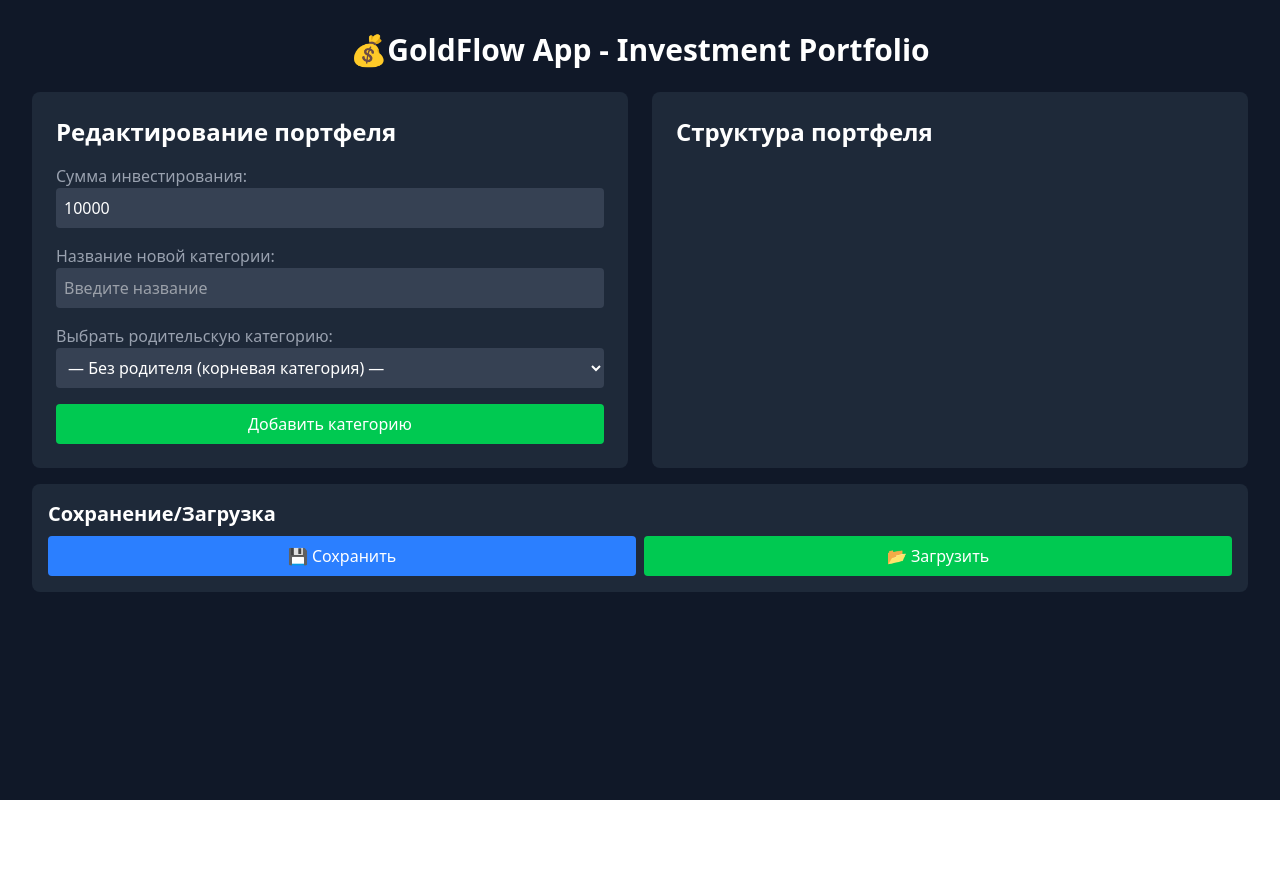
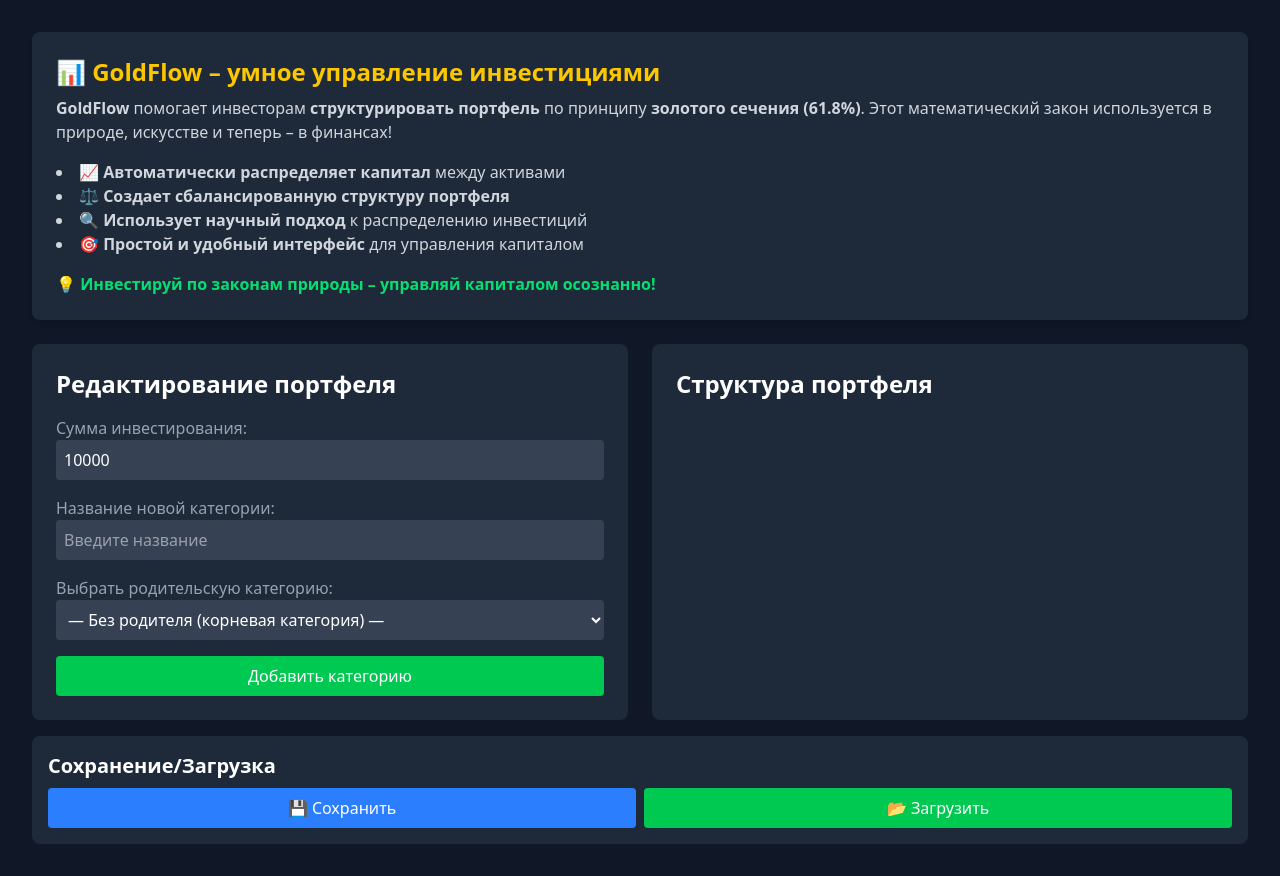
Before and after one commit to magicsd/gold-flow, a React (Vite) app: page / in a window 1280 px wide. Before the commit the page ends 800 px from the top, so only its background shows below. Built offline with nearby package versions, Linux system fonts and the light colour scheme.

Commit message:
feat: add info section

```diff
--- a/src/App.tsx
+++ b/src/App.tsx
@@ -2,13 +2,14 @@
 import PortfolioEditor from './components/PortfolioEditor'
 import PortfolioView from './components/PortfolioView'
 import PortfolioStorage from './components/PortfolioStorage'
+import InfoSection from './components/InfoSection.tsx'
 
 const App: React.FC = () => {
   const portfolioState = usePortfolio()
 
   return (
     <div className="min-h-screen bg-gray-900 text-white p-8">
-      <h1 className="text-3xl font-bold text-center mb-6">💰GoldFlow App - Investment Portfolio</h1>
+      <InfoSection />
       <div className="grid grid-cols-1 md:grid-cols-2 gap-6">
         <PortfolioEditor {...portfolioState} />
         <PortfolioView
--- /dev/null
+++ b/src/components/InfoSection.tsx
@@ -0,0 +1,33 @@
+const InfoSection = () => {
+  return (
+    <div className="bg-gray-800 text-white p-6 rounded-lg shadow-md mb-6">
+      <h2 className="text-2xl font-bold text-yellow-400 mb-2">
+        📊 GoldFlow – умное управление инвестициями
+      </h2>
+      <p className="text-gray-300 mb-4">
+        <strong>GoldFlow</strong> помогает инвесторам <strong>структурировать портфель</strong> по принципу{' '}
+        <strong>золотого сечения (61.8%)</strong>. Этот математический закон используется в природе, искусстве и теперь
+        – в финансах!
+      </p>
+      <ul className="list-disc list-inside text-gray-300 mb-4">
+        <li>
+          📈 <strong>Автоматически распределяет капитал</strong> между активами
+        </li>
+        <li>
+          ⚖️ <strong>Создает сбалансированную структуру портфеля</strong>
+        </li>
+        <li>
+          🔍 <strong>Использует научный подход</strong> к распределению инвестиций
+        </li>
+        <li>
+          🎯 <strong>Простой и удобный интерфейс</strong> для управления капиталом
+        </li>
+      </ul>
+      <p className="text-green-400">
+        💡 <strong>Инвестируй по законам природы – управляй капиталом осознанно!</strong>
+      </p>
+    </div>
+  )
+}
+
+export default InfoSection
```
